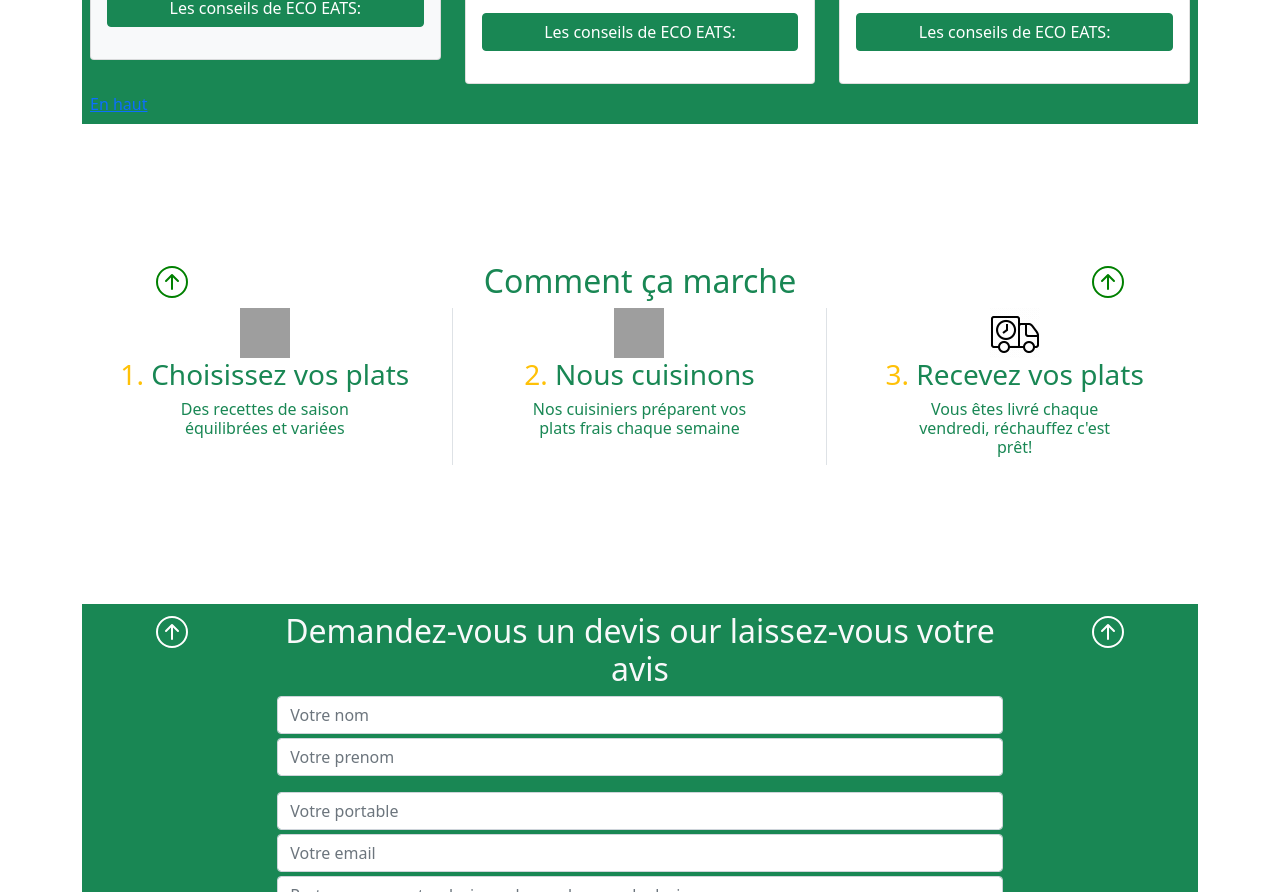
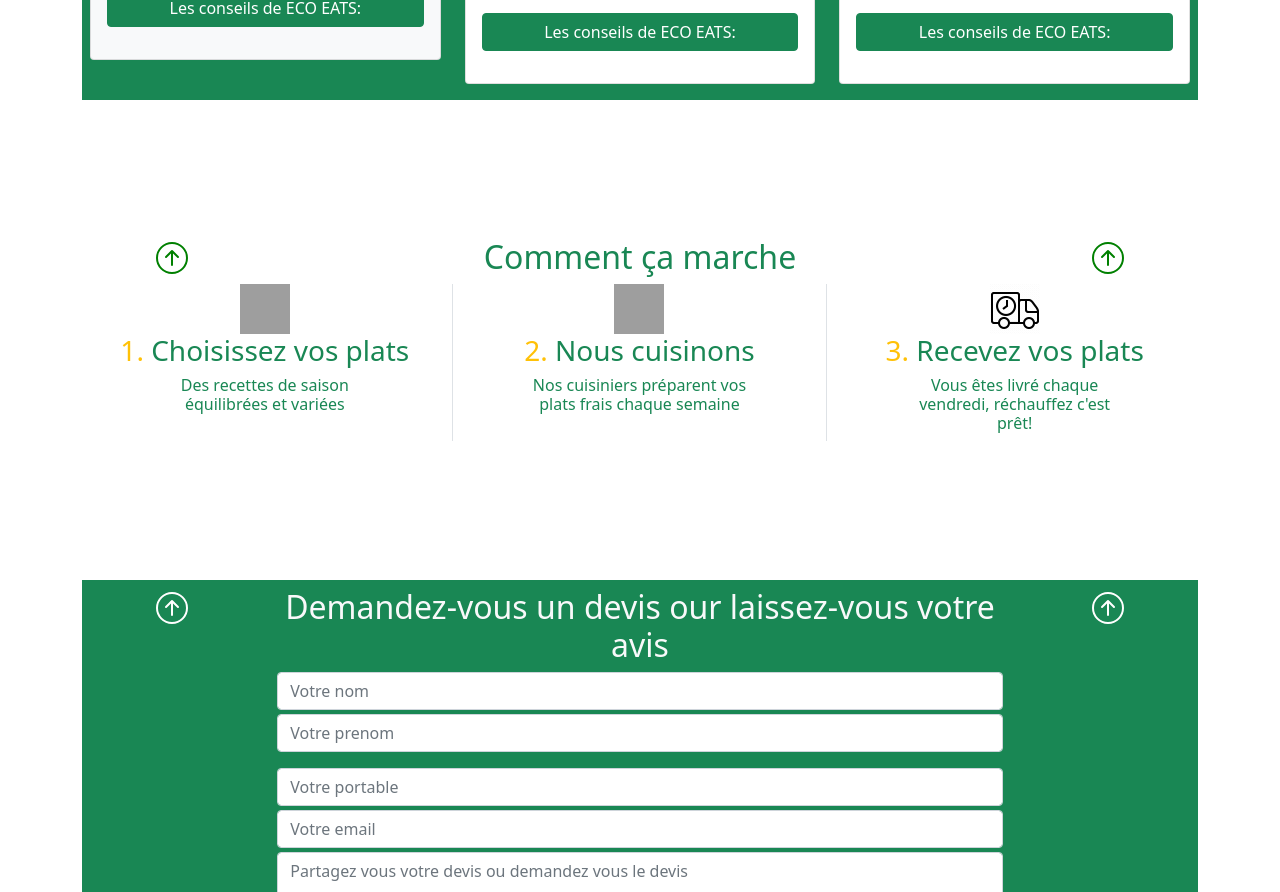
Before and after one commit to woldemarUA/Eco_Eats_User_Interface_Bootstrap, a plain HTML site: page index.html in a window 1280 px wide. Shown: the part 1299-2191 px from the top of the page. Drawn offline with nearby package versions, Linux system fonts and the light colour scheme; grey boxes are pictures that could not be loaded.

Commit message:
index maj

```diff
--- a/index.html
+++ b/index.html
@@ -357,9 +357,6 @@
                     </article>
                 </div>
             </div>
-            <div>
-                <a href="#haut">En haut</a>
-            </div>
         </section>
         <!-- comment ça marche -->
         <div style="height: 60vh;" class="d-flex align-items-center">
```
